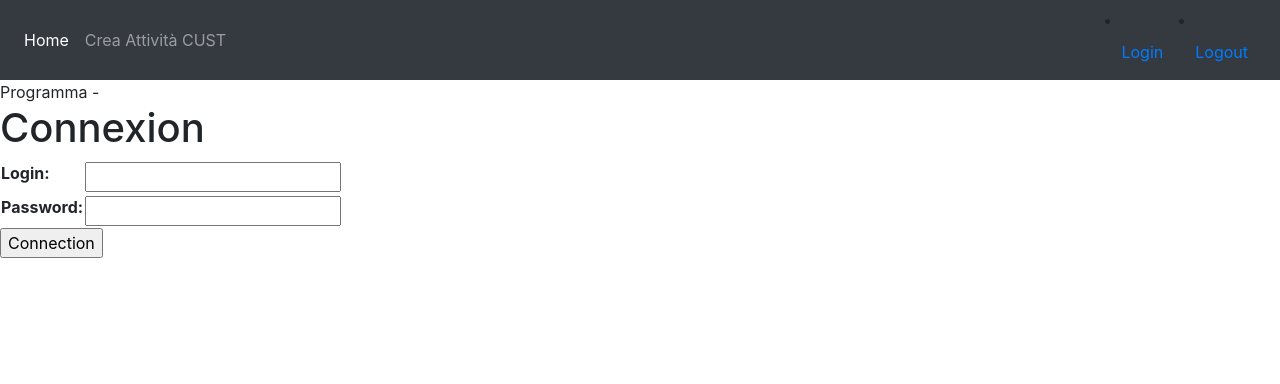
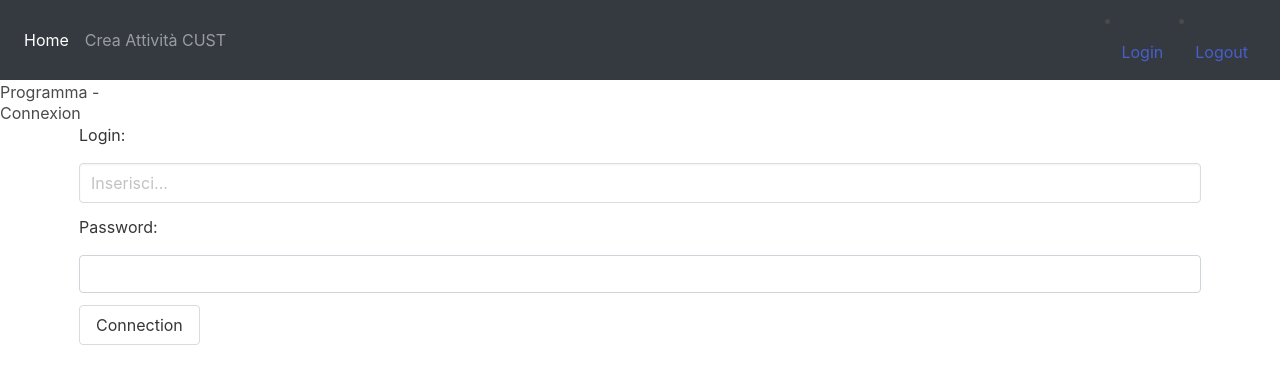
Before and after one commit to marcelloburattini79/MenAtWork---PAG, a Django app: page /connection in a window 1280 px wide. Shown: the top 384 px of the page. Run offline with Django 3.2, Linux system fonts and the light colour scheme; parts of the project's set-up code (start-up, migrations or seed data) failed here and were passed over; some libraries are stand-ins or nearby versions.

Commit message:
css ancora

```diff
--- a/Programs/static/css/style.css
+++ b/Programs/static/css/style.css
@@ -6,3 +6,15 @@
     text-align: center;
     vertical-align: middle;
 }
+
+.form-control{
+    background-color: #fff;
+}
+
+#prova{
+    background-color: green;
+}
+
+label{
+    font-weight: normal;
+}
--- a/Programs/templates/connection.html
+++ b/Programs/templates/connection.html
@@ -10,14 +10,21 @@
     {% else %}
 
         <h1>Connexion</h1>
-
+    <div class="container">
         <form method="post" action="{{ entra }}">
         {% csrf_token %}
         <table>
-        {{ form.as_table }}
+            {% for field in form.visible_fields %}
+              <div class="field">
+                <label class="label">{{ field.label_tag }}</label>
+
+                <div class="control">{{ field }}</div>
+              </div>
+            {% endfor %}
         </table>
         <input type="submit" class="button" value="Connection" />
         </form>
+    </div>
 
     {% endif %}
 
--- a/Programs/views.py
+++ b/Programs/views.py
@@ -216,11 +216,26 @@
 
     return response
 
+
 class Form_connection(forms.Form):
 
 
-    username = forms.CharField(label="Login")
-    password = forms.CharField(label="Password", widget=forms.PasswordInput)
+    username = forms.CharField(label="Login",
+                               widget=forms.TextInput(
+                                   attrs={
+                                       'class' :'input',
+                                       'id' : 'exampleInputEmail1',
+                                       'placeholder' : 'Inserisci...'
+                                   }
+
+                               ))
+
+    password = forms.CharField(label="Password",
+                               widget=forms.PasswordInput(
+                                   attrs={
+                                       'class': 'form-control'
+                                   }
+                               ))
 
 
     def clean(self):
@@ -232,7 +247,6 @@
             raise forms.ValidationError("Wrong login or password")
 
         return self.cleaned_data
-
 
 def entra(request):
 
--- a/templates/base.html
+++ b/templates/base.html
@@ -13,6 +13,9 @@
     <meta name="viewport" content="width=device-width, initial-scale=1, shrink-to-fit=no">
 
     <link rel="stylesheet" href="https://maxcdn.bootstrapcdn.com/bootstrap/4.0.0-beta.2/css/bootstrap.min.css" integrity="sha384-PsH8R72JQ3SOdhVi3uxftmaW6Vc51MKb0q5P2rRUpPvrszuE4W1povHYgTpBfshb" crossorigin="anonymous">
+
+    <link rel="stylesheet" href="https://maxcdn.bootstrapcdn.com/font-awesome/4.7.0/css/font-awesome.min.css">
+    <link rel="stylesheet" href="https://cdnjs.cloudflare.com/ajax/libs/bulma/0.6.1/css/bulma.min.css">
 
     <link href="{% static "css/style.css" %}" rel="stylesheet">
 
```
